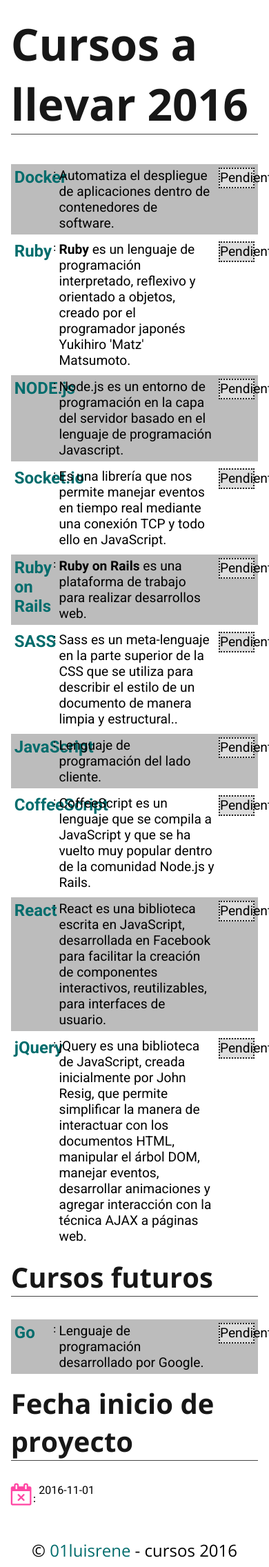
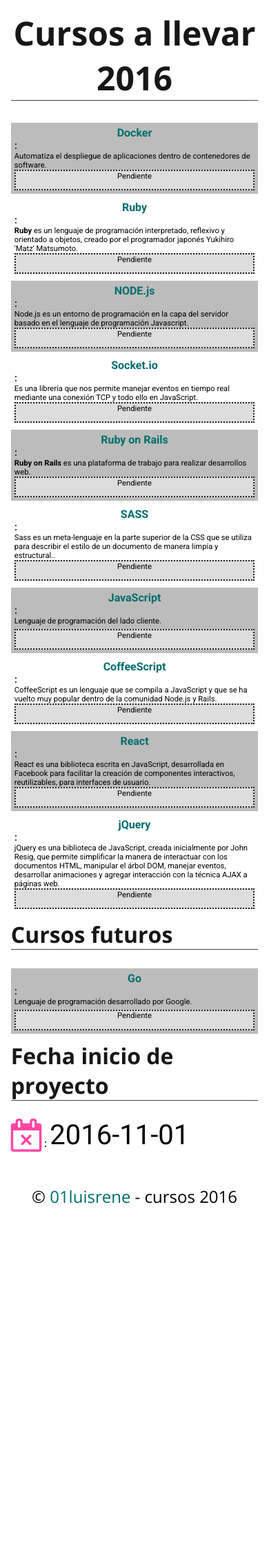
Before and after one commit to 01luisrene/Blog-Jekyll, a Jekyll site: the page cursos-a-llevar.html, which Jekyll copies as it is, in a window 390 px wide. Shown: the whole page at 69% size. Built offline with Jekyll 4.4.1, drawn with Linux system fonts in a browser that asks for light colours; nearby versions of some CDN libraries; after the commit the page ends 1759 px from its top, so only the background shows below that.

Commit message:
cursos 2016
cursos a llevar el 2016

```diff
--- a/cursos-a-llevar.html
+++ b/cursos-a-llevar.html
@@ -80,11 +80,49 @@
 	.fa{
 		color:#FF46A3;
 	}
+	.fecha{
+		font-size: 2.5em;
+	}
 	footer{
 		text-align: center;
 		font-size: 1.5em;
 		font-family: 'Open Sans', sans-serif;
 		margin-top: 2em;
+	}
+	@media (max-width: 700px) {
+		h1{
+			margin-top: 15px;
+			font-size: 3em;
+			font-family: 'Open Sans', sans-serif;
+			color:#171717;
+			text-align:center;
+		}
+		h2{
+			margin-top: 10px;
+			font-size: 2em;
+			font-family: 'Open Sans', sans-serif;
+			color:#171717;
+		}
+		.name{
+			text-align: center;
+			font-size: 1em;
+			width: 100%;
+		}
+		.description{
+			font-size: .7em;
+			width: 100%;
+		}
+		.estado{
+			font-size: .7em;
+			float: none;
+			width:100%;
+		}
+		a{
+			display:block;
+		}
+		.link-author{
+			display: inline-block;
+		}
 	}
 	</style>
 </head>
@@ -95,10 +133,10 @@
 	<div id="listCursosFuturos"></div>
 	<div id="proyecto">
 		<h2>Fecha inicio de proyecto</h2>
-		<i class="fa fa-calendar-times-o fa-2x"></i>: <span class="fecha">2016-11-01</span>
+		<i class="fa fa-calendar-times-o fa-3x"></i>: <span class="fecha">2016-11-01</span>
 	</div>
 	<footer>
-		&copy; <a href="http://01luisrene.com">01luisrene</a> - cursos 2016
+		&copy; <a class="link-author" href="http://01luisrene.com">01luisrene</a> - cursos 2016
 	</footer>
 	<script>
 	// estado: Pendiente o Culminado
```
